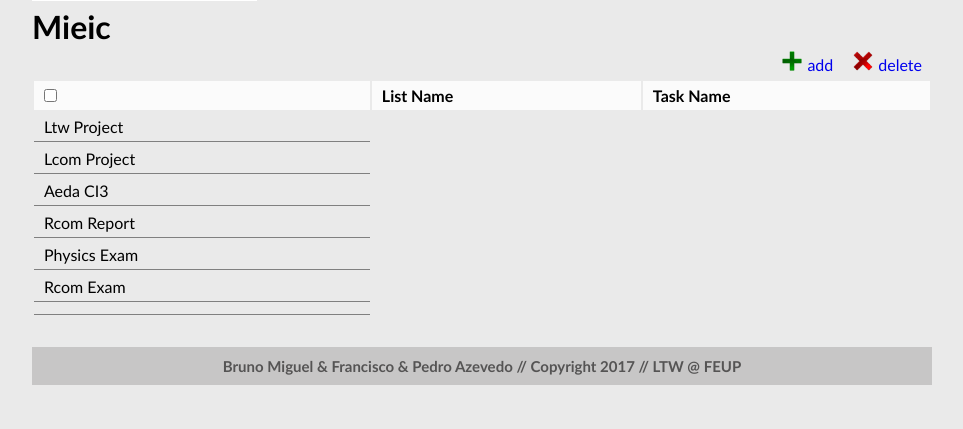
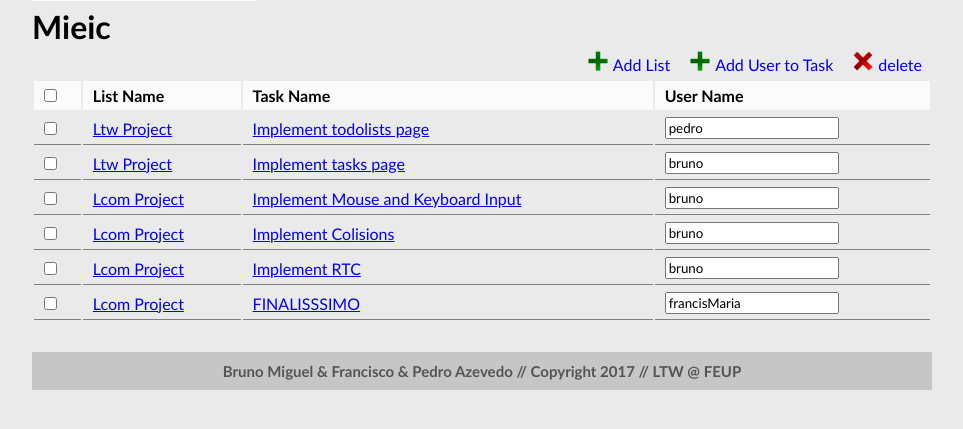
Before and after one commit to francismaria/LTW-SITE, a PHP site: page /edit_project.php?id=1 in a window 1280 px wide. Shown: the part 255-684 px from the top of the page, without its empty margins (128-1091 px from the left). Run offline with PHP 8.4, Linux system fonts and the light colour scheme; the visitor is signed in with stand-in values (Sample User, id 1); data comes from the database, SQL or seed files in the repository; both versions use the stored data as it was after the commit; some libraries are stand-ins or nearby versions.

Commit message:
Users getting Tasks Done

```diff
--- a/database/db.php
+++ b/database/db.php
@@ -80,6 +80,11 @@
 			$role = "criador";
             $statement->execute(array($list_id, $project_id, $role));
         }
+
+		public function add_user_to_task($project_id, $task_id, $user_id) {
+            $statement = $this->database->prepare('INSERT INTO projectTaskUsers(project_id, task_id, user_id) VALUES (?,?,?)');
+            $statement->execute(array($project_id, $task_id, $user_id));
+        }
         /**
          * @brief Gets the user information from the database.
          * @param $user_id
@@ -92,6 +97,12 @@
 
             return $statement->fetch();
         }
+
+		public function get_user_by_project_task_id($project_id, $task_id) {
+			$statement = $this->database->prepare('SELECT * FROM projectTaskUsers WHERE project_id = ? AND task_id = ?');
+            $statement->execute(array($project_id, $task_id));
+            return $statement->fetch();
+		}
 
         /**
          * @brief Gets user from its website credentials.
@@ -156,6 +167,12 @@
 		public function get_list_from_id($list_id) {
 			$statement = $this->database->prepare('SELECT * FROM lists WHERE list_id = ?');
 			$statement->execute(array($list_id));
+			return $statement->fetch();
+		}
+
+		public function get_user_by_name($user_name) {
+			$statement = $this->database->prepare('SELECT * FROM users WHERE USERNAME = ?');
+			$statement->execute(array($user_name));
 			return $statement->fetch();
 		}
 		/**
@@ -224,8 +241,12 @@
 		public function update_user_role($user_id, $role) {
 			$statement = $this->database->prepare('UPDATE users SET ROLE = ? WHERE USER_ID = ?');
 			$statement->execute(array($role, $user_id));
-		  }
+		}
 
+		public function update_user_to_task($project_id, $task_id, $user_id) {
+            $statement = $this->database->prepare('UPDATE projectTaskUsers SET user_id = ? WHERE project_id = ? AND task_id = ?');
+            $statement->execute(array($user_id, $project_id, $task_id));
+        }
         /**
          * @brief Gets the lists of a the user with user_id from the database
          * @param &user_id
--- a/js/project.js
+++ b/js/project.js
@@ -207,11 +207,28 @@ $(document).ready(function() {
 		   { name: list_name, id: project_id},
 		   function(data) {
 			 if (data > '0' && data != '') {
-				 console.log(data);
-			   //window.location.reload(false);
+			    window.location.reload(false);
 			 } else {
 			   $('#editprojectsadd input[name="name"]').css('box-shadow', '0 0 10px red');
 			 }
 		   });
 	});
+
+	$('#editprojectscontent #addUser').click(function() {
+		$('#editprojecttable tr:not(:first-child) td input:checked').each(function() {
+		  var taskid = $(this).attr('id');
+		  var projectid = $('#editprojectsadd input[name="projectid"]').val();
+		  var username = $('input[name="user' + taskid + '"]').val();
+		  $.post('./templates/actions/action_add_user_to_task.php',
+				 { task_id: taskid, user_name: username, project_id: projectid},
+				 function(data) {
+				   if (data != '0' && data!= '') {
+					   console.log(data);
+					   $('input[name="user' + taskid + '"]').css('box-shadow', '0 0 10px green');
+				   } else{
+					  $('input[name="user' + taskid + '"]').css('box-shadow', '0 0 10px red');
+				   }
+				 });
+		});
+	});
 });
--- a/templates/html_edit_project.php
+++ b/templates/html_edit_project.php
@@ -19,7 +19,8 @@ $project = $db->get_project_by_project_id($_GET['id']);
 <div id="editprojectscontent">
     <script type="text/javascript" src="./js/project.js"></script>
     <a href="#"><div class="button" id="delete"><img src="./images/delete-icon.png"/>delete</div></a>
-    <a href="#"><div class="button" id="add"><img src="./images/add-icon.png"/>add</div></a>
+    <a href="#"><div class="button" id="addUser"><img src="./images/add-icon.png"/>Add User to Task</div></a>
+	<a href="#"><div class="button" id="add"><img src="./images/add-icon.png"/>Add List</div></a>
 	<form class="compactform" id="editprojectsadd" style="display:none" >
       <div class="line">
         List Name
@@ -43,15 +44,42 @@ $project = $db->get_project_by_project_id($_GET['id']);
       <td><input class="checkboxcontrol" type="checkbox"/></td>
       <td>List Name</td>
 	  <td>Task Name</td>
+	  <td>User Name</td>
     </tr><?
 	$lists_id = $db->get_lists_by_project_id($_GET['id']);
 	foreach($lists_id as $list_id){
-		echo '<tr>';
 		$list = $db->get_list_from_id($list_id['list_id']);
-		echo '<td>';
-		echo $list['list_name'];
-		echo '</td>';
-		echo '</tr>';
+		$taskslist = $db->getTasksListsFromListsId($list['list_id']);
+		foreach($taskslist as $tasklist){
+			echo '<tr>';
+			$task = $db->getTaskFromTaskId($tasklist['task_id']);
+			echo '<td><input id="' . $task['task_id'] . '" type="checkbox"/></td>';
+			echo '<td><a id="' . $list['list_name'] . '"href="todolists.php?id=' . $list['list_id'] . '">' . $list['list_name'] . '</a></td>';
+			echo '<td><a id="' . $task['task_name'] . '"href="tasks.php?id=' . $list['list_id'] . '">' . $task['task_name'] . '</a></td>';
+			?>
+			<td>
+			<input list="users" name="user<?=$task['task_id']?>" type="textbox" placeholder="UserName"
+			<?
+			$user_id = $db->get_user_by_project_task_id($_GET['id'], $task['task_id']);
+			$user = $db->get_user_from_id($user_id['user_id']);
+
+			if($user['USERNAME']!= ''){
+				echo 'value="'. $user['USERNAME'] . '"';
+			}
+			?>
+			/>
+			  <datalist id="users">
+				<?php
+					$users = $db->get_users();
+					foreach ($users as $user) {
+						echo '<option value="' . $user['USERNAME'] . '">';
+					}
+				?>
+			  </datalist>
+			</td>
+			<?
+			echo '</tr>';
+		}
 	}
 ?></table>
 </form>
```
Also changed, not shown: templates/actions/action_add_user_to_task.php (added, +26 -0 lines), database/helpo.db.
